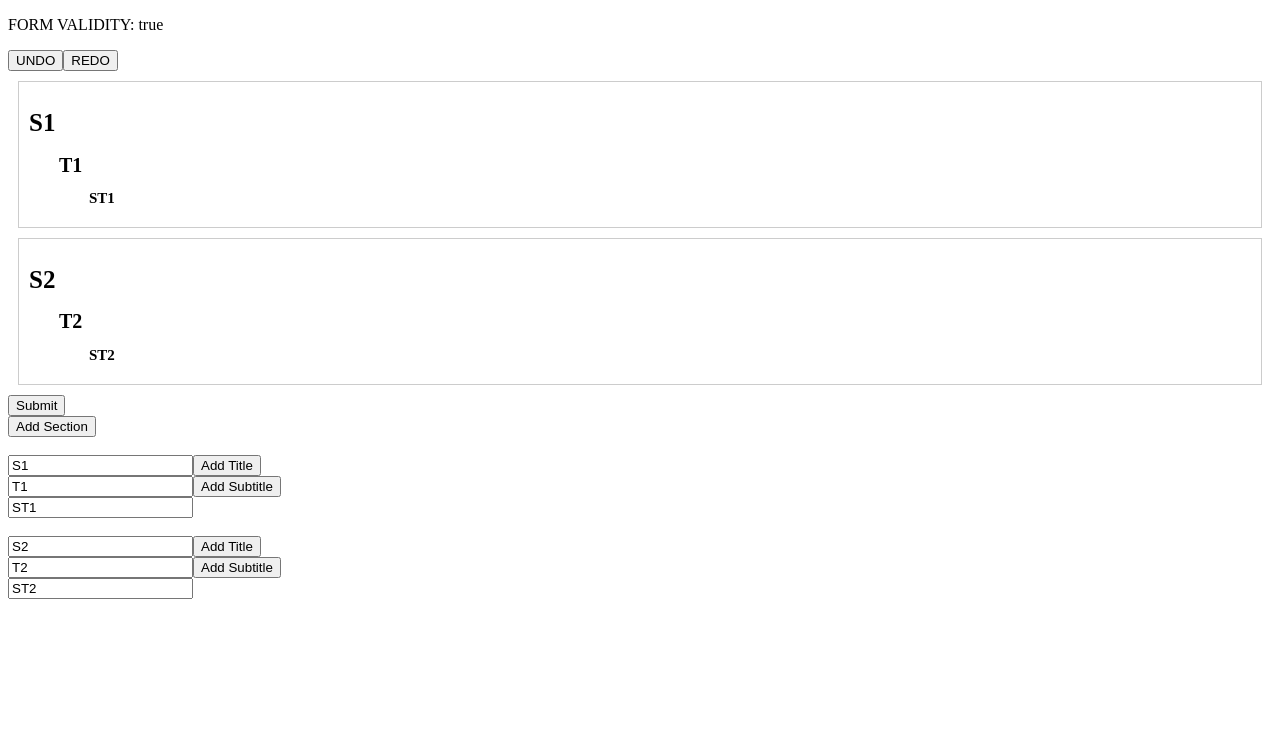
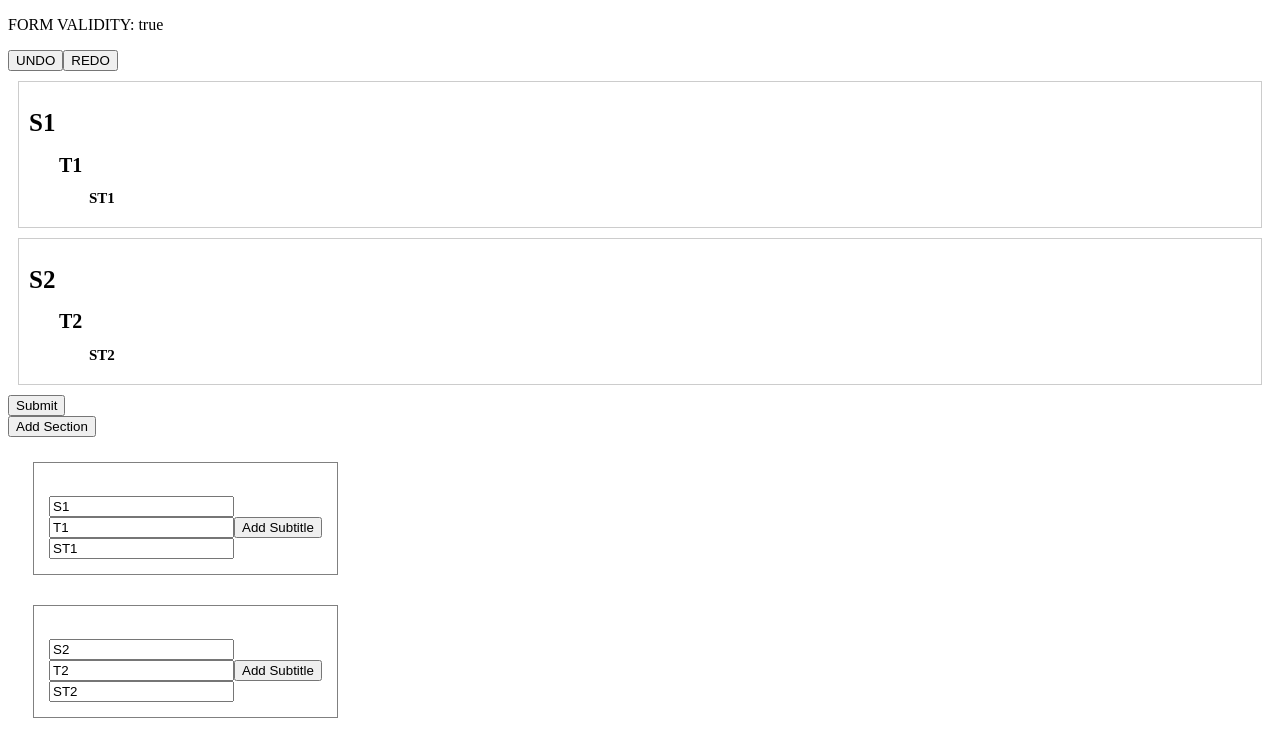
Before and after one commit to Bouhm-Yassine/report-designer, an Angular app: page /templates in a window 1280 px wide. Shown: the top 756 px of the page. Built offline with nearby package versions, Linux system fonts and the light colour scheme.

Commit message:
add some styling + set up selected section logic

```diff
--- a/src/app/feature/pages/templates/components/design-container/design-container.component.html
+++ b/src/app/feature/pages/templates/components/design-container/design-container.component.html
@@ -23,15 +23,27 @@
 <button (click)="addSection()">Add Section</button>
 
 <form [formGroup]="reportForm">
-  <div formArrayName="sections">
+  <div formArrayName="sections" style="padding: 10px">
     <div
       *ngFor="let section of getSections().controls; let i = index"
       [formGroupName]="i"
+      (click)="selectSection(i)"
+    >
+      <div
+        style="
+          display: flex;
+          flex-direction: row;
+          justify-content: space-between;
+        "
+      >
+        <div
+          style="padding: 15px; margin: 15px; border: 1px solid gray"
+          [ngStyle]="{
+            'background-color': i == selectedSectionIndex ? 'gray' : ''
+          }"
         >
           <br />
           <input formControlName="name" placeholder="Section Name" />
-      <button (click)="addTitle(i)">Add Title</button>
-
           <div formArrayName="titles">
             <div
               *ngFor="let title of getTitles(i).controls; let j = index"
@@ -39,7 +51,6 @@
             >
               <input formControlName="name" placeholder="Title Name" />
               <button (click)="addSubtitle(i, j)">Add Subtitle</button>
-
               <div formArrayName="subtitles">
                 <div
                   *ngFor="
@@ -54,5 +65,10 @@
             </div>
           </div>
         </div>
+        <div class="add-buttons" *ngIf="selectedSectionIndex === i">
+          <button (click)="addTitle(selectedSectionIndex)">Add Title</button>
+        </div>
+      </div>
+    </div>
   </div>
 </form>
--- a/src/app/feature/pages/templates/components/design-container/design-container.component.ts
+++ b/src/app/feature/pages/templates/components/design-container/design-container.component.ts
@@ -6,10 +6,13 @@ import { CommandManager } from '../../commands/command-manager';
 @Component({
   selector: 'app-design-container',
   templateUrl: './design-container.component.html',
+  styleUrls: ['./design-container.component.scss']
 })
 export class DesignContainerComponent {
   reportForm!: FormGroup;
   private commandManager: CommandManager = new CommandManager(); // Create a new CommandManager
+  selectedSectionIndex!: number;
+
 
   apiReport = {
     "sections": [
@@ -141,4 +144,9 @@ export class DesignContainerComponent {
     this.commandManager.redo()
   }
 
+  selectSection(index: number) {
+    console.log('========== SELECTE SECTION', index)
+    this.selectedSectionIndex = index;
+  }
+
 }
```
Lines whose indentation alone changed are shown as unchanged.
